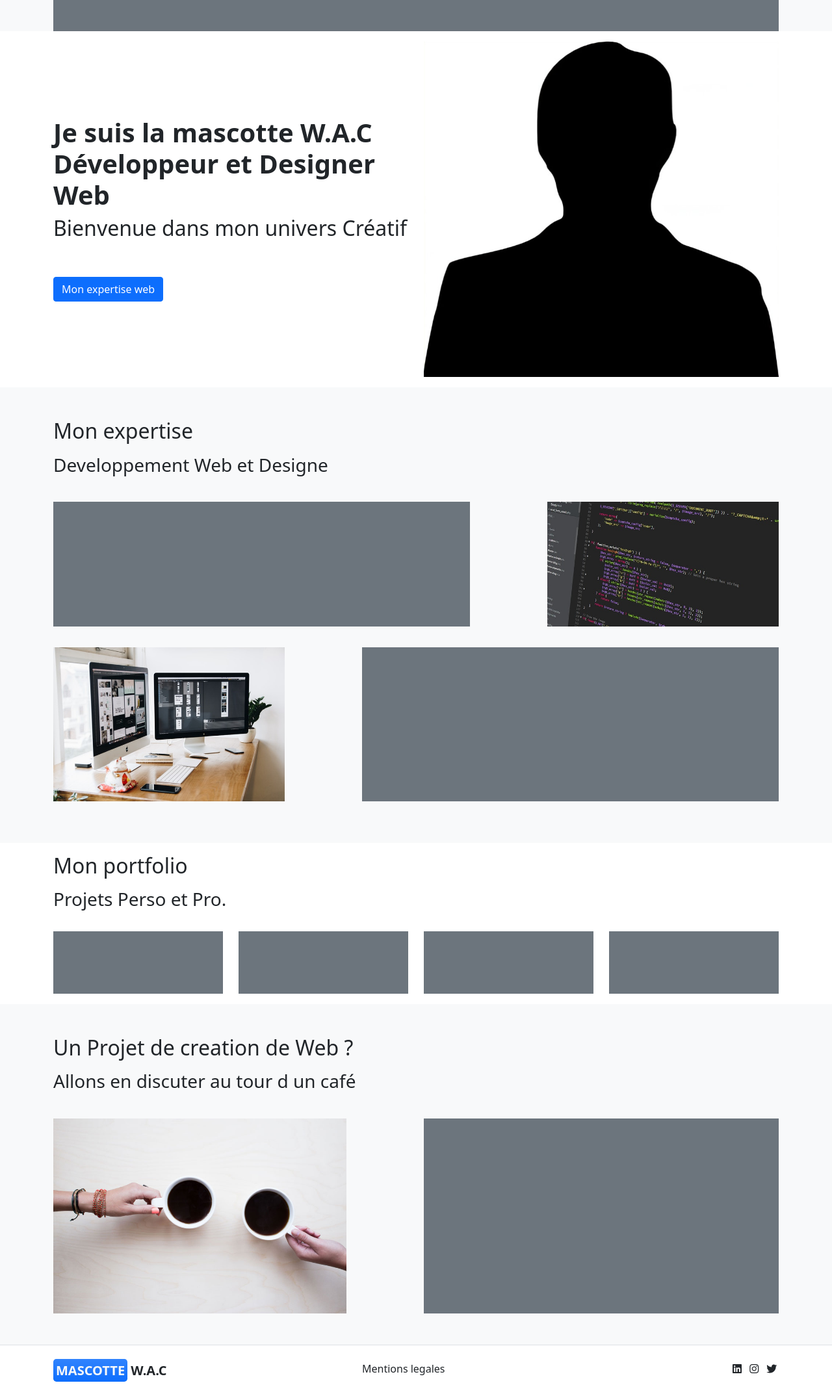
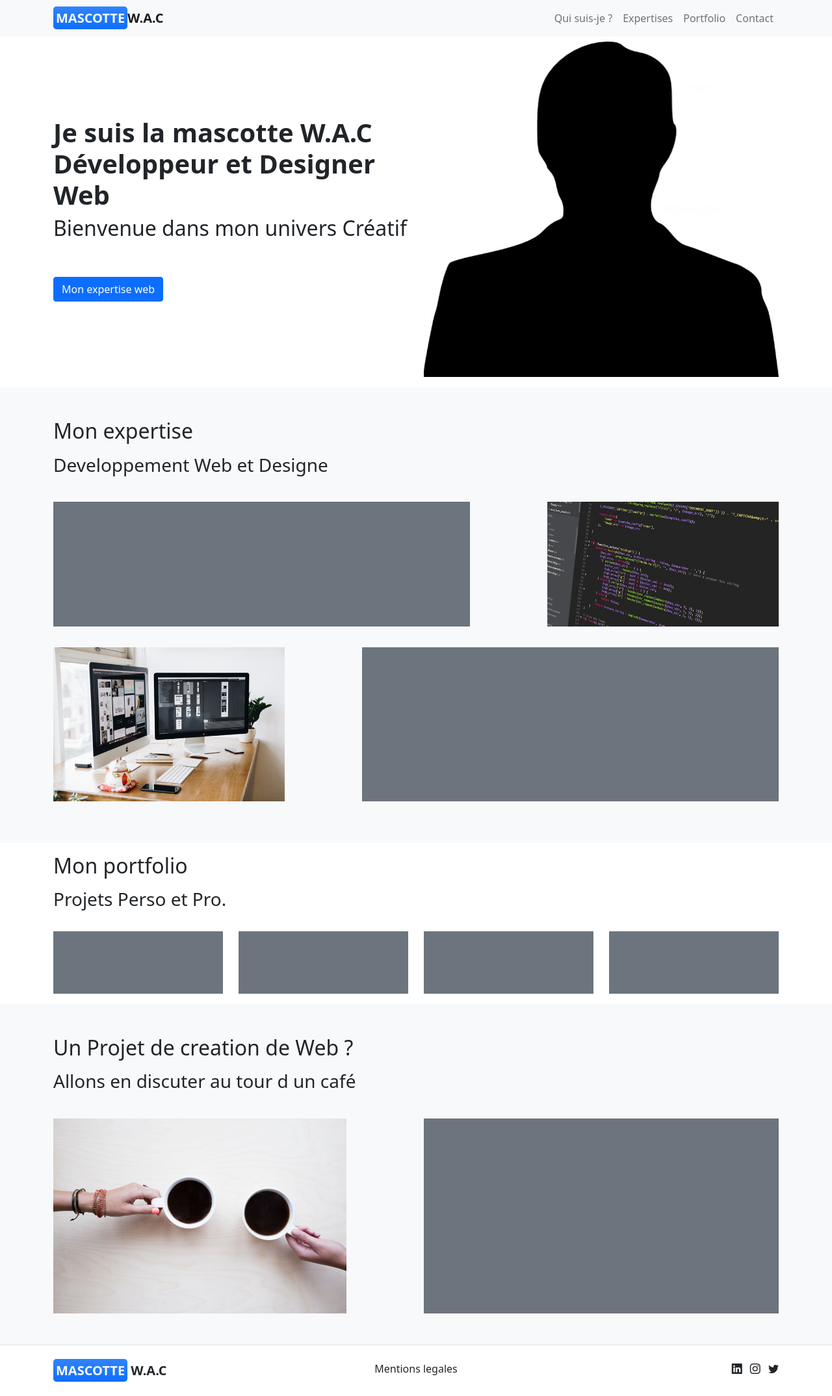
Before and after one commit to Steve2404/Cv-mit-Bootstap5, a plain HTML site: page votreDossier/index.html in a window 1280 px wide. Shown: the whole page at 65% size. Drawn offline with nearby package versions, Linux system fonts and the light colour scheme.

Commit message:
Navbar hinzufügen und Änderung cdn für Icon

```diff
--- a/votreDossier/index.html
+++ b/votreDossier/index.html
@@ -1,23 +1,44 @@
 <html lang="en">
+
 <head>
     <meta charset="UTF-8">
     <meta http-equiv="X-UA-Compatible" content="IE=edge">
     <meta name="viewport" content="width=device-width, initial-scale=1.0">
-    <link href="https://cdn.jsdelivr.net/npm/bootstrap@5.1.3/dist/css/bootstrap.min.css" rel="stylesheet"
-        integrity="sha384-1BmE4kWBq78iYhFldvKuhfTAU6auU8tT94WrHftjDbrCEXSU1oBoqyl2QvZ6jIW3" crossorigin="anonymous">
-    <link rel="stylesheet" href="https://cdnjs.cloudflare.com/ajax/libs/font-awesome/6.1.1/css/all.min.css"
-        integrity="sha512-KfkfwYDsLkIlwQp6LFnl8zNdLGxu9YAA1QvwINks4PhcElQSvqcyVLLD9aMhXd13uQjoXtEKNosOWaZqXgel0g=="
-        crossorigin="anonymous" referrerpolicy="no-referrer" />
+    <link href="https://cdn.jsdelivr.net/npm/bootstrap@5.0.2/dist/css/bootstrap.min.css" rel="stylesheet"
+        integrity="sha384-EVSTQN3/azprG1Anm3QDgpJLIm9Nao0Yz1ztcQTwFspd3yD65VohhpuuCOmLASjC" crossorigin="anonymous">
+    <link rel="stylesheet" href="https://cdn.jsdelivr.net/npm/bootstrap-icons@1.5.0/font/bootstrap-icons.css">
+
     <!-- Font Awesome -->
     <script src="https://kit.fontawesome.com/14273d579a.js" crossorigin="anonymous"></script>
     <title>Portfolio</title>
 </head>
+
 <body>
-    <header>
-        <nav class="bg-light">
+    <header class="py-4">
+        <nav class="bg-light navbar navbar-expand-md fixed-top navbar-light">
             <div class="container">
-                <div class="bg-secondary py-4 w-100">
-
+                <a href="#" class="navbar-brand text-uppercase fw-bold">
+                    <span class="bg-primary bg-gradient p-1 rounded-3 text-light">Mascotte</span>W.A.C
+                </a>
+                <button class="navbar-toggler" type="button" data-bs-toggle="collapse" data-bs-target="#navbarNav"
+                    aria-controls="navbarNav" aria-expanded="false" aria-label="Toggle navigation">
+                    <span class="navbar-toggler-icon"></span>
+                </button>
+                <div class="collapse navbar-collapse justify-content-end" id="navbarNav">
+                    <ul class="navbar-nav">
+                        <li class="nav-item">
+                            <a href="#johndoe" class="nav-link">Qui suis-je ?</a>
+                        </li>
+                        <li class="nav-item">
+                            <a href="#expertise" class="nav-link">Expertises</a>
+                        </li>
+                        <li class="nav-item">
+                            <a href="#portfolio" class="nav-link">Portfolio</a>
+                        </li>
+                        <li class="nav-item">
+                            <a href="#contact" class="nav-link">Contact</a>
+                        </li>
+                    </ul>
                 </div>
             </div>
         </nav>
@@ -32,7 +53,7 @@
                     <button class="btn btn-primary mt-5">Mon expertise web</button>
                 </div>
                 <div class="col-12 col-md-6">
-                    <img src="img/portrait.jpeg" alt="Photo de profile" class="w-100"/>
+                    <img src="img/portrait.jpeg" alt="Photo de profile" class="w-100" />
                 </div>
             </div>
         </div>
@@ -60,7 +81,7 @@
 
             </div>
         </div>
-    </section >
+    </section>
     <section class="my-3 gy-4">
         <div class="container">
             <h2 class="mb-3">Mon portfolio</h2>
@@ -103,31 +124,34 @@
                         <span class="bg-primary bg-gradient p-1 rounded-3 text-light">mascotte</span> W.A.C
                     </a>
                 </div>
-                <div class="col-12 col-md-3 offset-md-1">
+                <div class="col-12 col-md-4 text-md-center">
                     <ul class="list-unstyled mb-0">
                         <li>
-                          <a href="#" class="text-decoration-none text-dark">Mentions legales</a>
+                            <a href="#" class="text-decoration-none text-dark">Mentions legales</a>
                         </li>
-                      </ul>
+                    </ul>
                 </div>
-                <div class="col-12 col-md-1 offset-md-3">
+                <div class="col-12 col-md-4 text-md-end">
                     <ul class="list-inline mb-0">
                         <li class="list-inline-item">
-                            <a href="#"class="text-decoration-none text-dark"><i class="fa-brands fa-linkedin"></i></a>
+                            <a href="#" class="text-decoration-none text-dark"><i class="bi bi-linkedin"></i></a>
                         </li>
                         <li class="list-inline-item">
-                            <a href="#"class="text-decoration-none text-dark"><i class="fa-brands fa-instagram"></i></a>
+                            <a href="#" class="text-decoration-none text-dark"><i class="bi bi-instagram"></i></a>
 
                         </li>
                         <li class="list-inline-item">
-                            <a href="#"class="text-decoration-none text-dark"><i class="fa-brands fa-twitter"></i></a>
-
+                            <a href="#" class="text-decoration-none text-dark"><i class="bi bi-twitter"></i></a>
                         </li>
                     </ul>
 
                 </div>
             </div>
         </div>
+        <script src="https://cdn.jsdelivr.net/npm/bootstrap@5.0.2/dist/js/bootstrap.bundle.min.js"
+            integrity="sha384-MrcW6ZMFYlzcLA8Nl+NtUVF0sA7MsXsP1UyJoMp4YLEuNSfAP+JcXn/tWtIaxVXM"
+            crossorigin="anonymous"></script>
     </footer>
 </body>
+
 </html>
```
